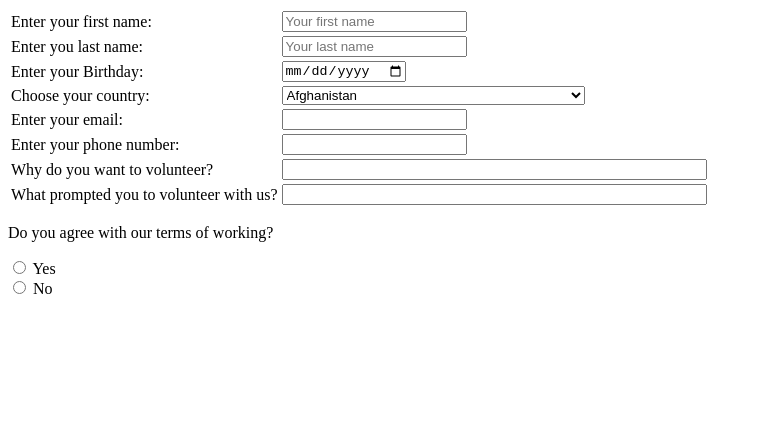
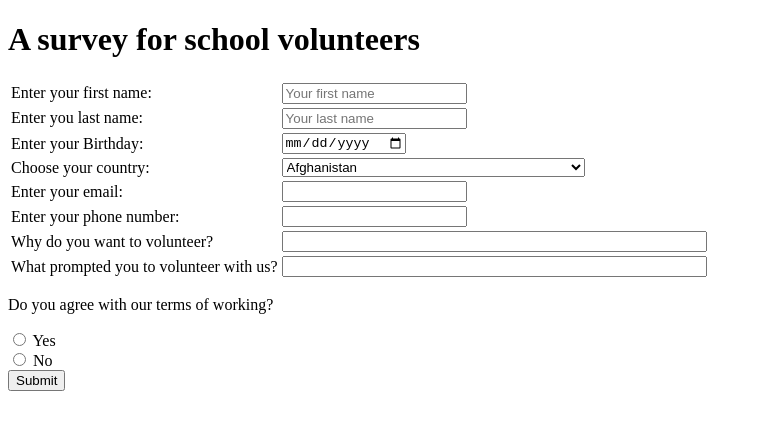
Before and after one commit to akkanova/cprg-213-fun-with-forms, a plain HTML site: page index.html in a window 1280 px wide. Shown: the whole page, without its empty margins (0-762 px from the left). Drawn offline with Linux system fonts and the light colour scheme.

Commit message:
add title

```diff
--- a/index.html
+++ b/index.html
@@ -8,7 +8,8 @@
 </head>
 
 <body>
-    <form action="Get volunteer's information">
+    <h1>A survey for school volunteers</h1>
+    <form action="https://www.bing.com/videos/riverview/relatedvideo?q=rickroll+video+url&&mid=4E7B1C0F8E67E9F7B1364E7B1C0F8E67E9F7B136&FORM=VRDGAR" method="get">
         <table>
             <tr>
                 <td><label for="firstname">Enter your first name:</label></td>
@@ -304,6 +305,9 @@
             <label for="no">No</label><br>
         </div>
 
+        <div>
+            <input type="submit" value="Submit">
+        </div>
     </form>
 </body>
 
```
